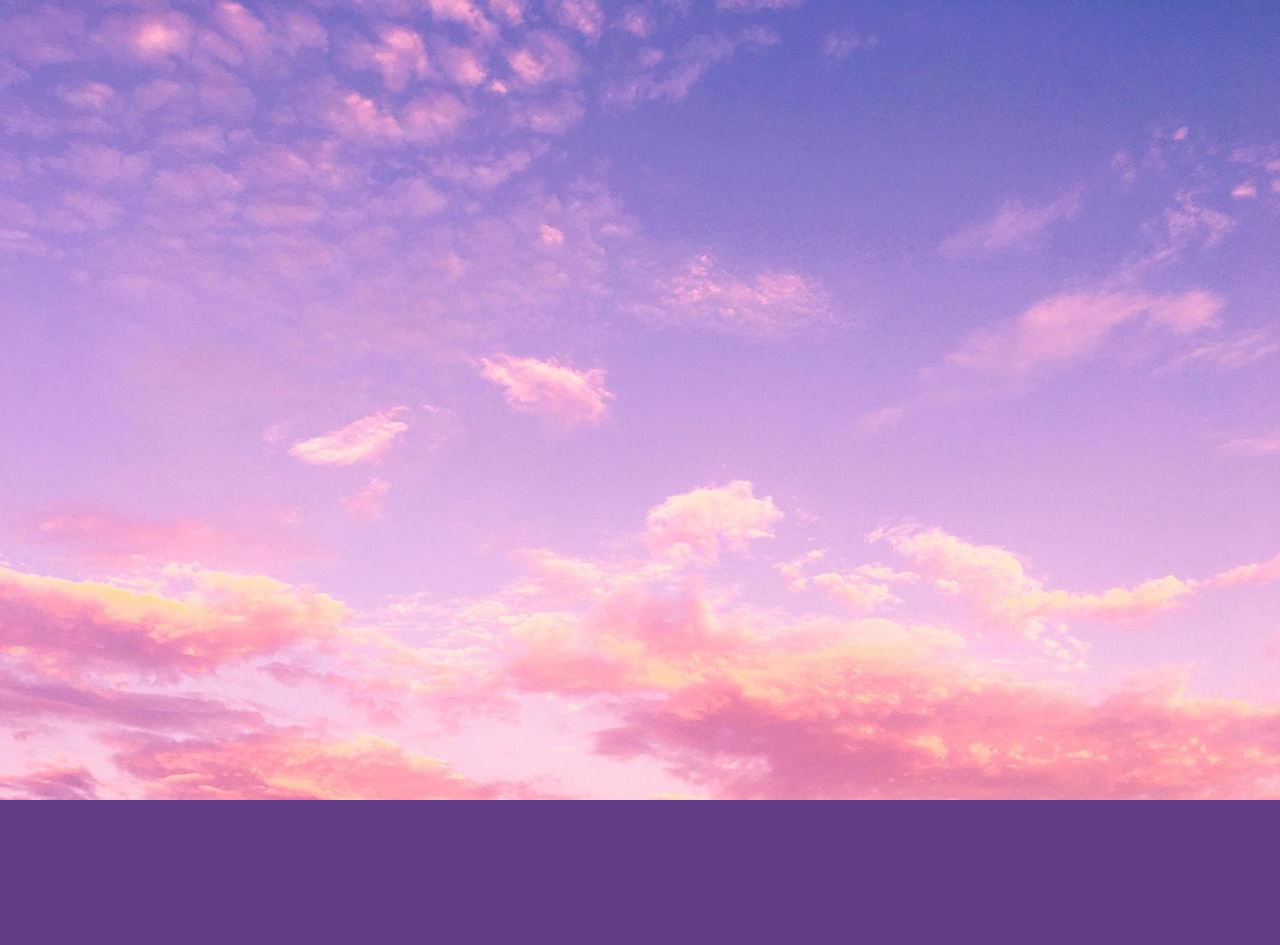
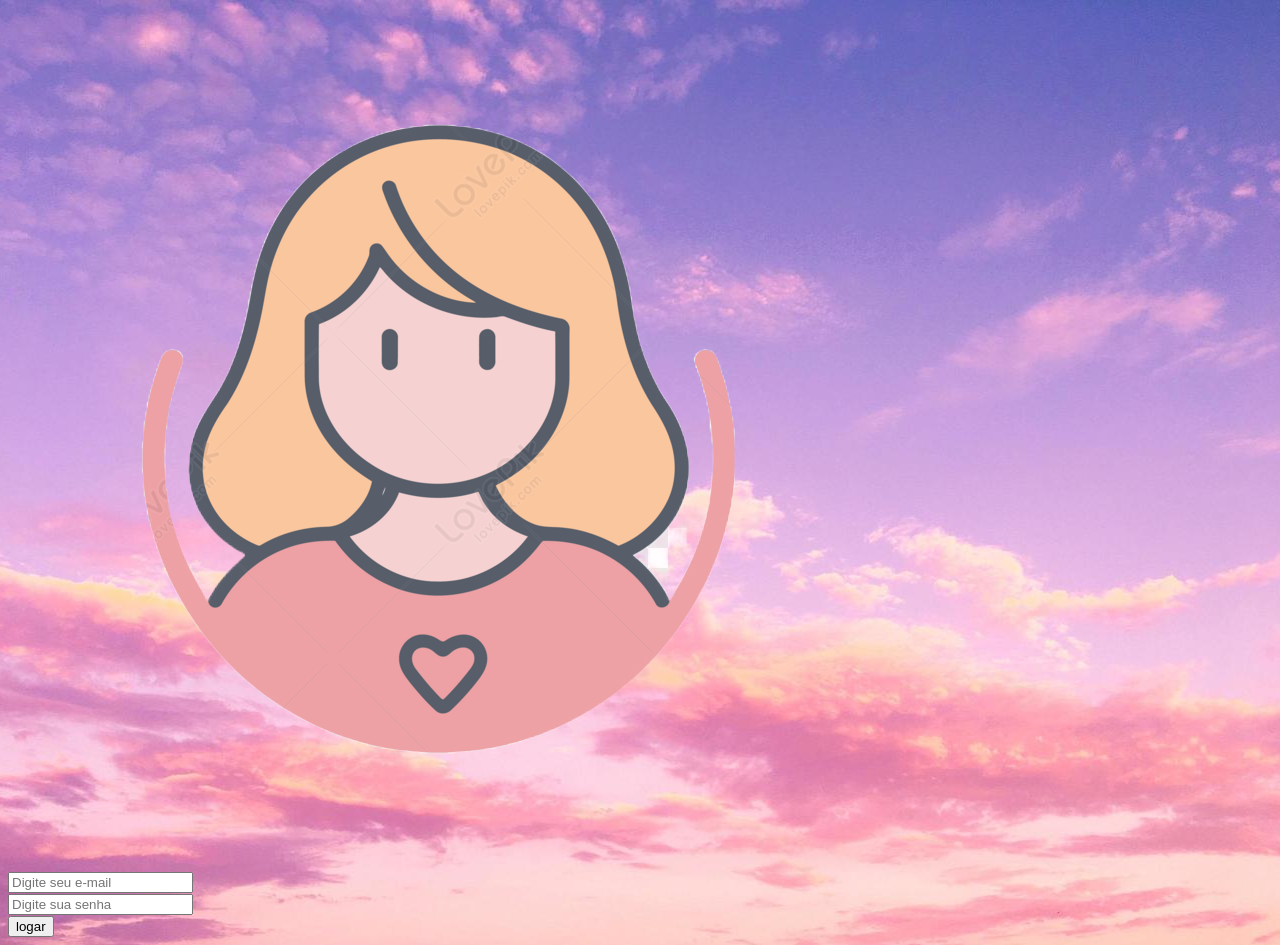
Before and after one commit to MadixSZ/Devops, a plain HTML site: page PROJETO DEV/view/login.html in a window 1280 px wide. Before the commit the page ends 800 px from the top, so only its background shows below. Drawn offline with Linux system fonts and the light colour scheme.

Commit message:
Body da estrura html de login

```diff
--- a/PROJETO DEV/view/login.html
+++ b/PROJETO DEV/view/login.html
@@ -15,6 +15,28 @@
 
 	<body>
 
+		<div id="container">
+
+            <img src="../imagens/usuario/perfil.png">
+
+        <form>
+
+            <div>
+                <input class="email" type="text" name="email" id="email"
+                placeholder="Digite seu e-mail">
+            </div>
+
+            <div>
+                <input class="senha" type="password" name="senha" id="senha"
+                placeholder="Digite sua senha">
+            </div>
+
+            <div>
+                <input class="submite" type="submit" value="logar">
+            </div>
+        </form>
+
+    </div>
 
 	</body>
 
```
